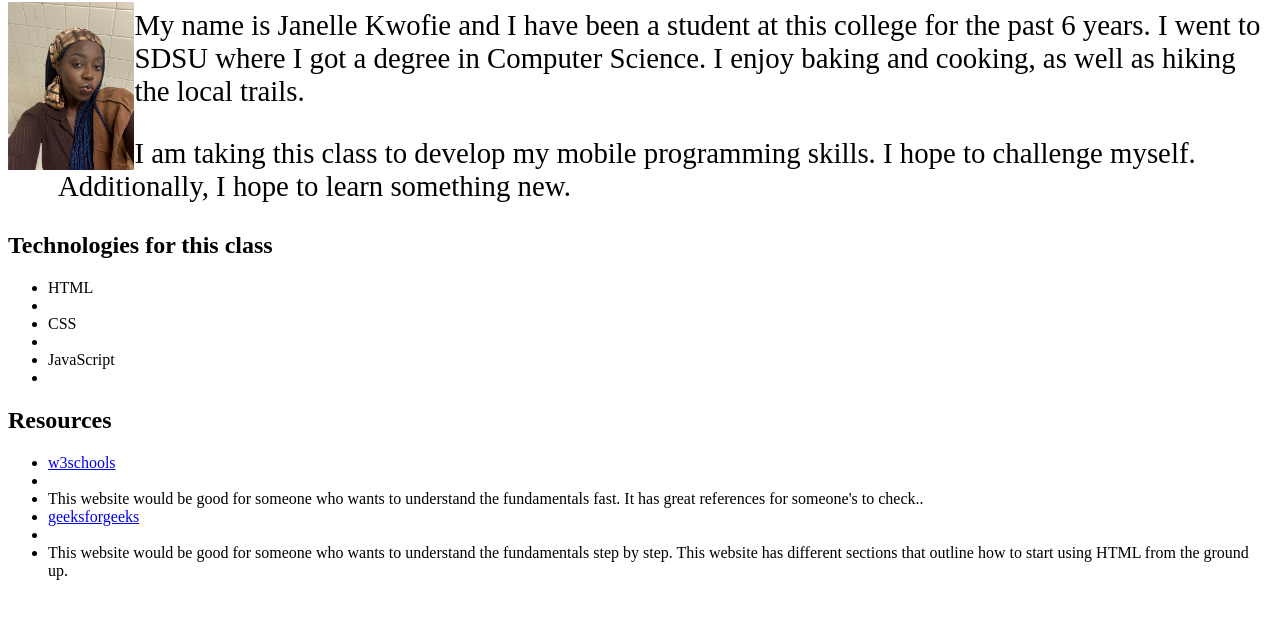
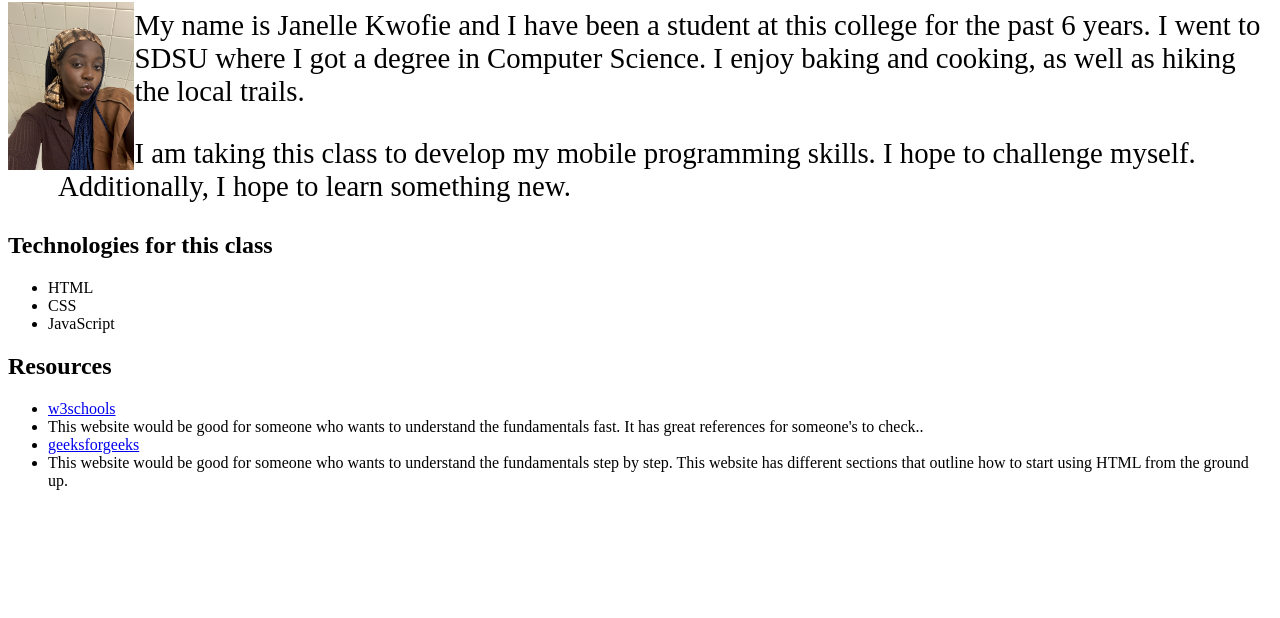
Before and after one commit to janellekwofie-pixel/janellekwofie-pixel.github.io, a plain HTML site: page page.html in a window 1280 px wide. Shown: the part 78-696 px from the top of the page. Drawn offline with Linux system fonts and the light colour scheme.

Commit message:
Update page.html

```diff
--- a/page.html
+++ b/page.html
@@ -23,18 +23,18 @@
   <h2> Technologies for this class </h2>
 
   <ul class="technology">
-          <li> HTML <li/>
-          <li> CSS <li/>
-          <li> JavaScript <li/>
+          <li> HTML </li>
+          <li> CSS </li>
+          <li> JavaScript </li>
   </ul>
 
   <h2> Resources </h2>
 
   <ul class="resources">
-      <li><a href="https://www.w3schools.com/html/default.asp">w3schools</a> <li/>
+      <li><a href="https://www.w3schools.com/html/default.asp">w3schools</a> </li>
       <li>This website would be good for someone who wants to understand the fundamentals
       fast. It has great references for someone's to check..</li>
-      <li><a href="https://www.geeksforgeeks.org/html/html-tutorial/">geeksforgeeks</a> <li/>
+      <li><a href="https://www.geeksforgeeks.org/html/html-tutorial/">geeksforgeeks</a> </li>
       <li>This website would be good for someone who wants to understand the fundamentals
           step by step. This website has different sections that outline how to start using HTML from the ground up.</li>
   </ul>
```
